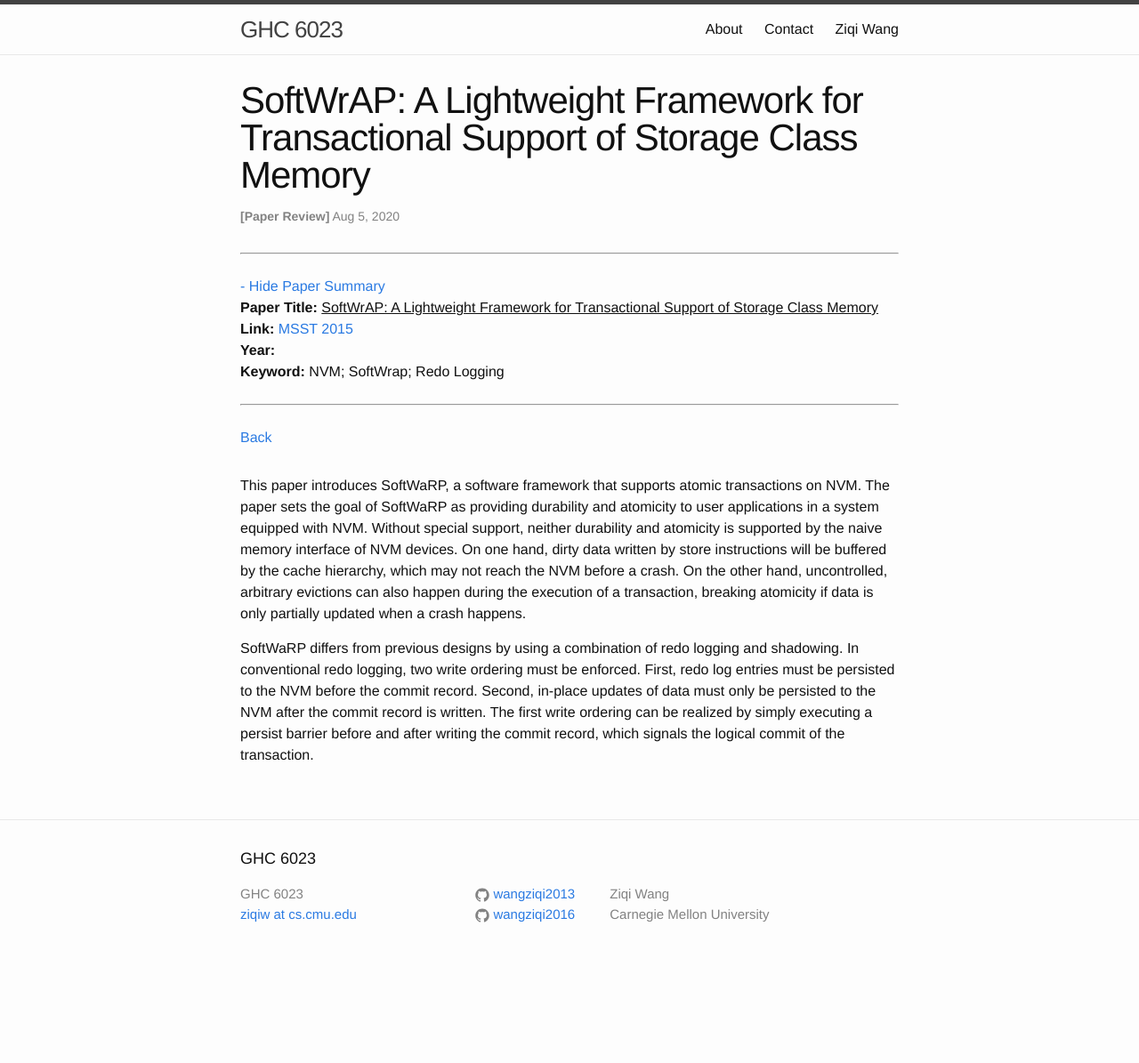
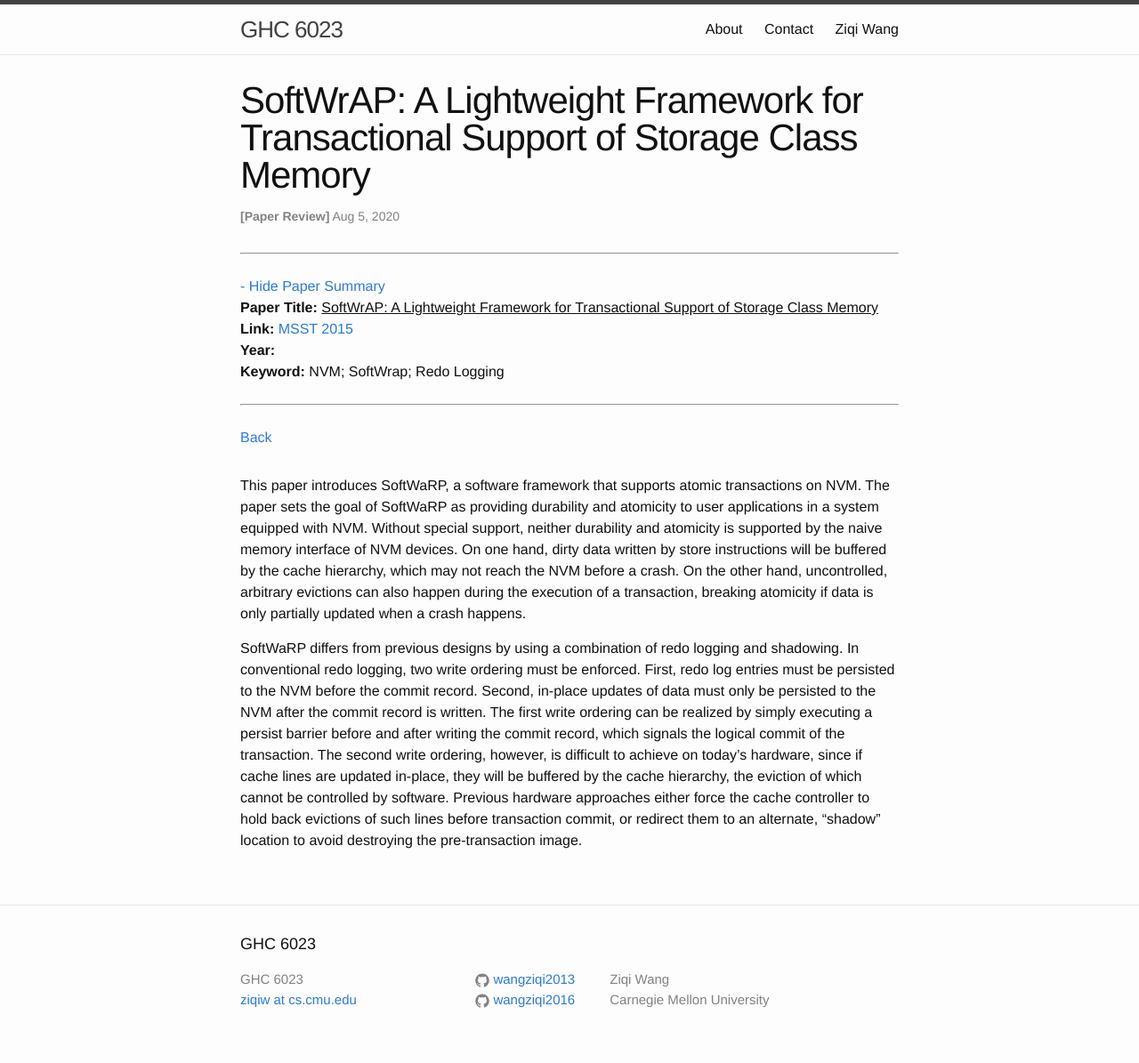
Before and after one commit to wangziqi2013/wangziqi2013.github.io, a Jekyll site: the page built from _posts/2020-08-05-softwrap.markdown, in a window 1280 px wide. Shown: the whole page at 89% size. Built offline with Jekyll 4.4.1, drawn with Linux system fonts in a browser that asks for light colours; before the commit the page ends 1099 px from its top, so only the background shows below that.

Commit message:
Adding hw approach

```diff
--- a/_posts/2020-08-05-softwrap.markdown
+++ b/_posts/2020-08-05-softwrap.markdown
@@ -24,4 +24,8 @@ SoftWaRP differs from previous designs by using a combination of redo logging an
 logging, two write ordering must be enforced. First, redo log entries must be persisted to the NVM before the commit
 record. Second, in-place updates of data must only be persisted to the NVM after the commit record is written. The
 first write ordering can be realized by simply executing a persist barrier before and after writing the commit record,
-which signals the logical commit of the transaction.
+which signals the logical commit of the transaction. The second write ordering, however, is difficult to achieve on today's
+hardware, since if cache lines are updated in-place, they will be buffered by the cache hierarchy, the eviction of which
+cannot be controlled by software. Previous hardware approaches either force the cache controller to hold back evictions
+of such lines before transaction commit, or redirect them to an alternate, "shadow" location to avoid destroying the
+pre-transaction image.
```
